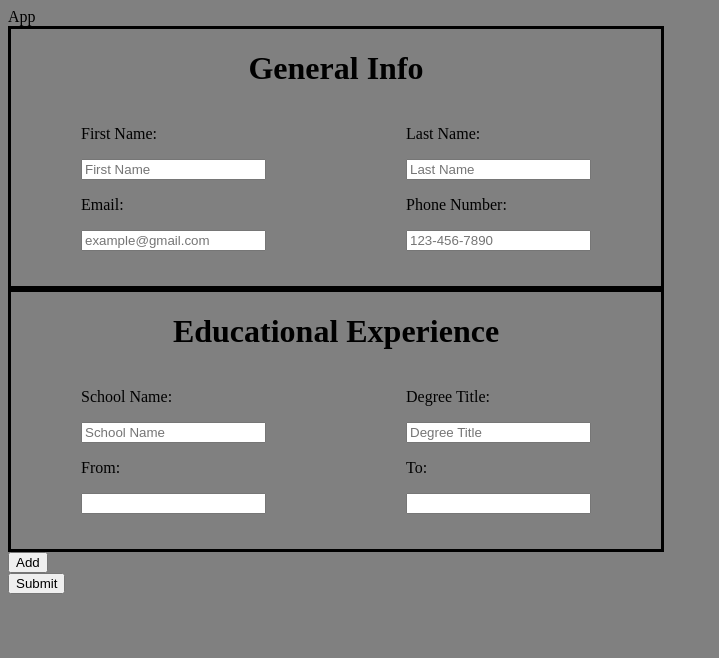
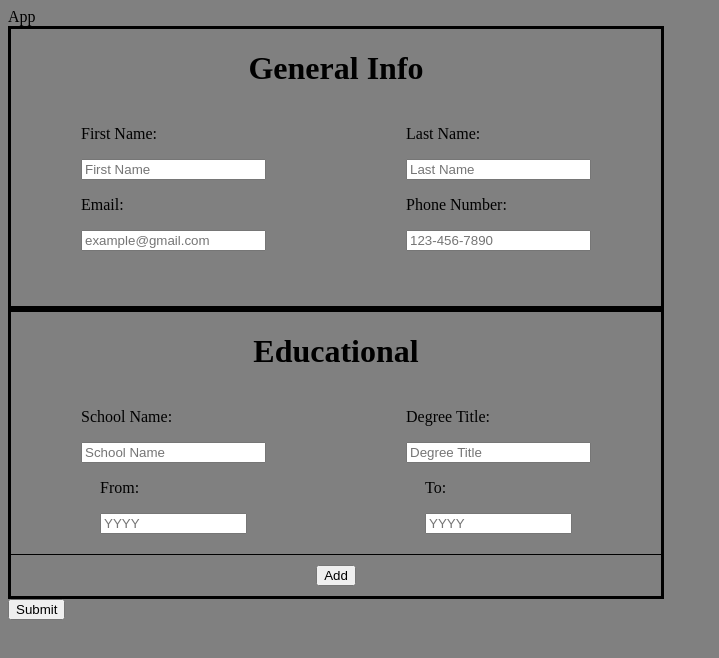
Before and after one commit to skukhniy/cv-app, a React (Create React App) app: page / in a window 1280 px wide. Shown: the top 658 px of the page, without its empty margins (0-719 px from the left). Built offline with nearby package versions, Linux system fonts and the light colour scheme.

Commit message:
added add button and better education component

```diff
--- a/src/App.css
+++ b/src/App.css
@@ -8,13 +8,33 @@ body{
   border: 3px solid black;
 }
 
-#Info {
+.Info {
   display: grid;
   grid-template-columns: repeat(2,50%);
   grid-template-rows: repeat(2,auto);
   justify-items: center;
   align-items: center;
+  padding-bottom: 20px;
 }
+.edu2{
+  border-bottom:1px solid black;
+}
+#allEduCompContainer{
+  padding-bottom: 0px;
+}
+.addBtnContainer{
+  display: flex;
+  justify-content: center;
+  padding-top:10px;
+  padding-bottom:10px;
+
+}
+
+#eduAddBtn:hover {
+  background-color: white;
+}
+
+
 .title {
   width:100%;
   display: inline-block;
@@ -23,4 +43,21 @@ body{
 .genInfo{
   display: block;
 
+
 }
+
+input[type=number]{
+  width: 139px;
+  height:15.500px;
+}
+
+#deleteBtnContainer{
+  padding-top:7px;
+  padding-right:7px;
+  position: relative;
+}
+#deleteBtn{
+  position: absolute;
+  right:10px;
+  bottom:-10;
+}
--- a/src/App.js
+++ b/src/App.js
@@ -1,23 +1,13 @@
 /* eslint-disable react/no-unused-state */
 import './App.css';
 import React, { useState } from 'react';
-import uniqid from 'uniqid';
+// import uniqid from 'uniqid';
 import GenInfo from './components/GenInfo';
 import Submit from './components/Submit';
 import EducationalExp from './components/EducationalExp';
 
 function App() {
-  const eduObj = (
-    {
-      id: uniqid(),
-      schoolName: '',
-      degreeTitle: '',
-      dateFrom: '',
-      dateTo: '',
-    });
-
-  const [educationIds, setEducationIds] = useState([eduObj]);
-
+  // set up genInfo State
   const [info, setInfo] = useState({
     firstName: '',
     lastName: '',
@@ -25,19 +15,52 @@ function App() {
     phone: '',
   });
 
+  // set up eduState
+  const [educationIds, setEducationIds] = useState([{
+    id: 1,
+    schoolName: '',
+    degreeTitle: '',
+    dateFrom: '',
+    dateTo: '',
+  }]);
+
+  // set up education exp obj Format
+  const eduObj = (
+    {
+      id: (educationIds[educationIds.length - 1].id) + 1,
+      schoolName: '',
+      degreeTitle: '',
+      dateFrom: '',
+      dateTo: '',
+    });
+
+  // add btn func for adding edu components
   const handleClick = () => {
     setEducationIds((prevEduIds) => [...prevEduIds, eduObj]);
   };
-  const eduComponents = educationIds.map(() => (
-    <EducationalExp />
+
+  // renders all edu component windows
+  const eduComponents = educationIds.map((eduObjs) => (
+    <EducationalExp
+      key={eduObjs.id}
+      id={eduObjs.id}
+      educationIds={educationIds}
+      setEducationIds={setEducationIds}
+    />
   ));
+  console.log(educationIds[educationIds.length - 1]);
 
   return (
     <div>
       <div>App</div>
       <GenInfo info={info} setInfo={setInfo} />
-      {eduComponents}
-      <button type="button" onClick={handleClick}>Add</button>
+      <div className="InfoContainer" id="allEduCompContainer">
+        <h1 className="title">Educational</h1>
+        {eduComponents}
+        <div className="addBtnContainer">
+          <button id="eduAddBtn" type="button" onClick={handleClick}>Add</button>
+        </div>
+      </div>
       <Submit final={info} />
     </div>
   );
--- /dev/null
+++ b/src/components/DeleteEduComp.js
@@ -0,0 +1,9 @@
+import React from 'react';
+
+export default function DeleteEduComp() {
+  return (
+    <div id="deleteBtnContainer">
+      <button id="deleteBtn" type="button"> &#xf014;</button>
+    </div>
+  );
+}
--- a/src/components/EducationalExp.js
+++ b/src/components/EducationalExp.js
@@ -1,13 +1,31 @@
 import React from 'react';
+import DeleteEduComp from './DeleteEduComp';
 
-export default function EducationalExp() {
+export default function EducationalExp({
+  id, educationIds, setEducationIds,
+}) {
+  // anytime an input changes, adjust the current eduObj
+  function handleChange(e) {
+    console.log(e.target.value);
+    const { name } = e.target;
+    const newEduObjs = [...educationIds];
+    const edu = newEduObjs.find((eduObj) => eduObj.id === id);
+    edu[name] = e.target.value;
+    console.log(newEduObjs);
+    setEducationIds(newEduObjs);
+  }
+  let deleteBtn;
+  if (id > 1) {
+    deleteBtn = <DeleteEduComp />;
+  }
+
   return (
-    <div className="InfoContainer" id="EducationalExpContainer">
-      <h1 className="title">Educational Experience</h1>
-      <div id="Info">
+    <div id="EducationalExpContainer">
+      {deleteBtn}
+      <div className="Info edu2">
         <div>
           <p>School Name:</p>
-          <input placeholder="School Name" name="schoolName" />
+          <input placeholder="School Name" name="schoolName" onChange={handleChange} />
         </div>
         <div>
           <p>Degree Title:</p>
@@ -15,11 +33,11 @@ export default function EducationalExp() {
         </div>
         <div>
           <p>From:</p>
-          <input name="dateFrom" />
+          <input type="number" min="1900" max="2099" placeholder="YYYY" name="dateFrom" />
         </div>
         <div>
           <p>To:</p>
-          <input name="dateTo" />
+          <input type="number" min="1900" max="2099" placeholder="YYYY" name="dateTo" />
         </div>
       </div>
     </div>
--- a/src/components/GenInfo.js
+++ b/src/components/GenInfo.js
@@ -10,7 +10,7 @@ export default function GenInfo({ info, setInfo }) {
   return (
     <div className="InfoContainer">
       <h1 className="title">General Info</h1>
-      <div id="Info">
+      <div className="Info">
         <div id="firstName" className="genInfo">
           <p>First Name:</p>
           <input placeholder="First Name" name="firstName" onChange={handleChange} />
```
